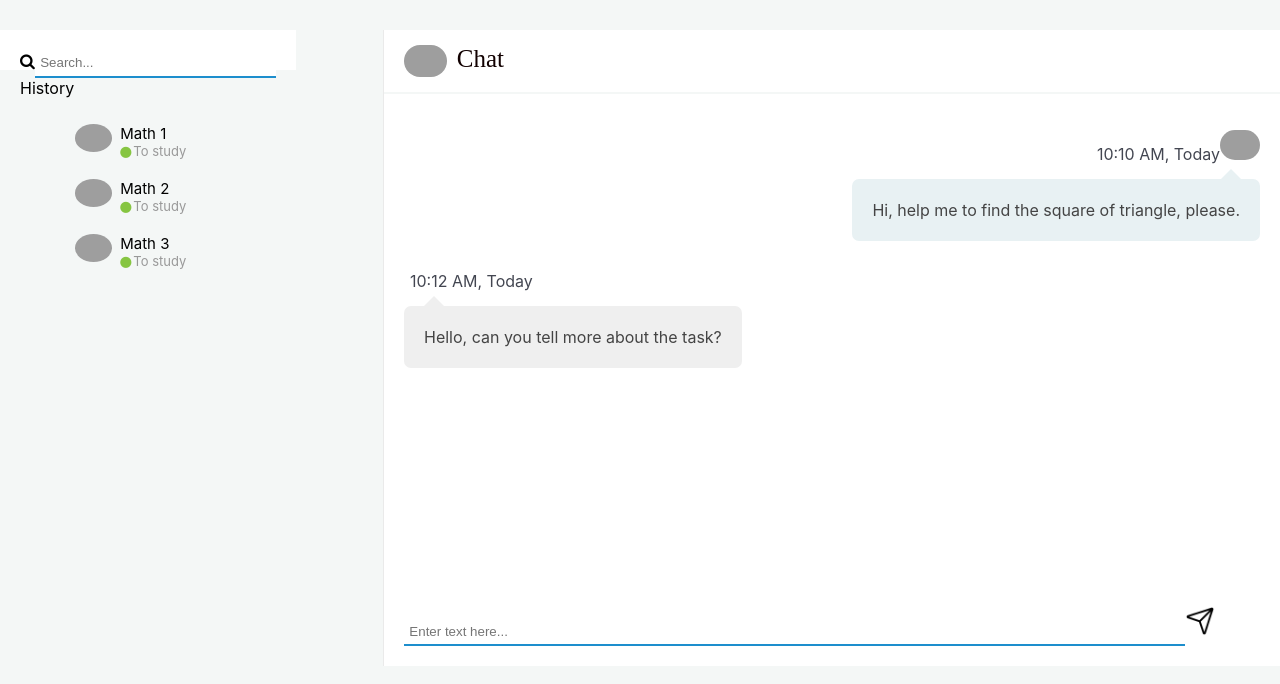
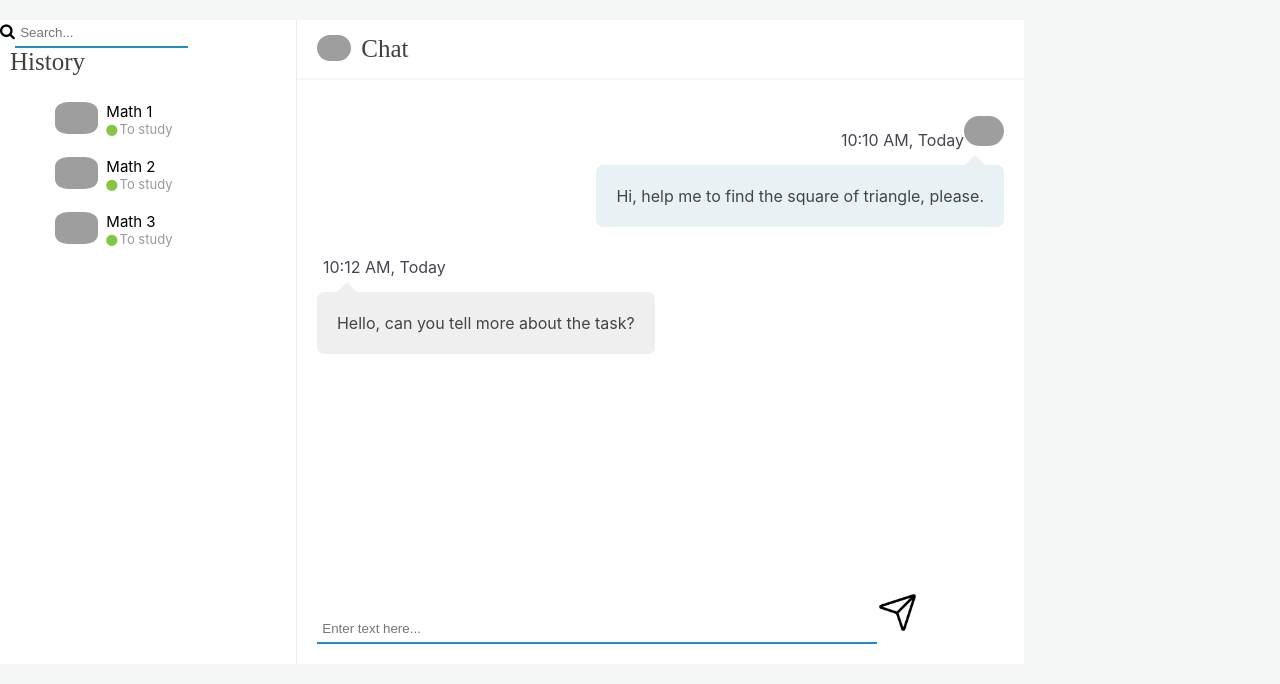
Before and after one commit to MakarenkoAI/geometry-app, a React (Create React App) app: page /chat in a window 1280 px wide. Shown: the top 684 px of the page. Built offline with nearby package versions, Linux system fonts and the light colour scheme; grey boxes are pictures that could not be loaded.

Commit message:
changed style, add chat in editor

```diff
--- a/src/pages/Chat/chat.css
+++ b/src/pages/Chat/chat.css
@@ -3,36 +3,42 @@ body {
     margin-top: 20px;
 }
 
-.container
-{
+.title {
+    float: left;
+    padding-left: 10px;
+    font-size: 25px;
+    color: rgb(67, 63, 63);
+    font-family: 'Rancho', cursive;
+    font-style: normal;
+    text-align: center;
+    justify-content: center;
+}
+
+.container {
+    display: inline-block;
     height: 100%;
+    width: 80%;
     background-color: #ffffff;
 }
 
-.card {
-    transition: .5s;
-    border: 0;
-    margin-bottom: 30px;
-    border-radius: .55rem;
-    position: relative;
-    width: 100%;
-    height: 100%;
-    box-shadow: 0 1px 2px 0 rgb(0 0 0 / 10%);
+.inline {
+    display: inline-block;
 }
 
-.chat-app .people-list {
-    float:left;
-    width: 20%;
+.people-list {
+    display: inline-block;
+    background: #ffffff;
+    float: left;
+    width: 28%;
     height: 100%;
-    position: absolute;
-    padding: 20px 20px;
     background: #ffffff;
 }
 
-.chat-app .chat {
+.chat {
+    display: inline-block;
     background: #ffffff;
-    float:right;
-    width: 70%;
+    float: right;
+    width: 71%;
     height: 100%;
     border-left: 1px solid #eaeaea
 }
@@ -65,7 +71,7 @@ body {
 
 .people-list .chat-list img {
     width: 20%;
-    border-radius: 50%
+    border-radius: 30%
 }
 
 .people-list img {
@@ -98,7 +104,7 @@ body {
     float: left;
     padding-left: 10px;
     font-size: 25px;
-    color: #100;
+    color: rgb(67, 63, 63);
     font-family: 'Rancho', cursive;
     font-style: normal;
     text-align: center;
@@ -228,7 +234,7 @@ body {
 }
 
 @media only screen and (max-width: 767px) {
-    .chat-app .people-list {
+    .people-list {
         height: 465px;
         width: 100%;
         overflow-x: auto;
@@ -237,43 +243,43 @@ body {
         display: none
     }
 
-    .chat-app .people-list.open {
+    .people-list.open {
         left: 0
     }
 
-    .chat-app .chat {
+    .chat {
         margin: 0
     }
 
-    .chat-app .chat .chat-header {
+    .chat .chat-header {
         border-radius: 0.55rem 0.55rem 0 0
     }
 
-    .chat-app .chat-history {
+    .chat-history {
         height: 300px;
         overflow-x: auto
     }
 }
 
 @media only screen and (min-width: 768px) and (max-width: 992px) {
-    .chat-app .chat-list {
+    .chat-list {
         height: 650px;
         overflow-x: auto
     }
 
-    .chat-app .chat-history {
+    .chat-history {
         height: 100%;
         overflow-x: auto
     }
 }
 
 @media only screen and (min-device-width: 768px) and (max-device-width: 1024px) and (orientation: landscape) and (-webkit-min-device-pixel-ratio: 1) {
-    .chat-app .chat-list {
+    .chat-list {
         height: 480px;
         overflow-x: auto
     }
 
-    .chat-app .chat-history {
+    .chat-history {
         height: calc(100vh - 350px);
         overflow-x: auto
     }
@@ -281,7 +287,7 @@ body {
 
 input[type=text] {
     overflow-x: auto;
-    width: 90%;
+    width: 80%;
     appearance: none;
     border: none;
     outline: none;
--- a/src/pages/Chat/chat.js
+++ b/src/pages/Chat/chat.js
@@ -16,7 +16,7 @@ const Title = () => {
 const Search = () => {
     return (
         <div className="input-group">
-            <div className="input-group-prepend">
+            <div className="input-group-prepend inline">
                 <span className="input-group-text"><i className="fa fa-search"></i></span>
                 <input type="text" className="form-control" placeholder="Search..."
                     onKeyUp={(e) => {
@@ -45,8 +45,9 @@ const HistoryPart = ({ name, tag, active }) => {
 const PeopleList = () => {
     return (
         <div id="plist" className="people-list">
-            <Search />
-            <span className='chat-about'>History</span>
+            <div className='inline'><Search />
+                <span className='title'>History</span>
+            </div>
             <ul className="chat-list">
                 <HistoryPart name={"Math 1"} tag={"To study"} />
                 <HistoryPart name={"Math 2"} tag={"To study"} />
@@ -74,7 +75,7 @@ const UserInput = () => {
                                 alert(e.target.value);
                             }
                         }} />
-                    <img src={sendButtonImage} width="30" height="30" alt="avatar" onClick={handle} />
+                    <img src={sendButtonImage} width="6%" height="6%" alt="avatar" onClick={handle} />
                 </div>
             </div>
         </div>
@@ -121,7 +122,7 @@ const ChatWindow = () => {
 const Chat = () => {
     return (
         <div className="container" >
-            <div className="card chat-app">
+            <div display='inline-block'>
                 <PeopleList />
                 <ChatWindow />
             </div>
--- a/src/pages/Editor/editor.js
+++ b/src/pages/Editor/editor.js
@@ -4,7 +4,7 @@ import ShapeBar from './components/ShapeBar';
 import SheetBar from './components/SheetBar';
 import Canvas from './components/Canvas';
 import ShapeInfo from './components/ShapeInfo'; // Import ShapeInfo
-
+import Chat from "../Chat/chat"
 const Editor = () => {
     const [selectedTool, setSelectedTool] = useState(null);
     const [selectedShape, setSelectedShape] = useState(null);
@@ -20,10 +20,11 @@ const Editor = () => {
                     <SheetBar setSelectedSheet={setSelectedSheet} />
                 </div>
                 <div>
-                    <Canvas selectedTool={selectedTool} selectedShape={selectedShape} selectedSheet={selectedSheet} setSelectedFigure={setSelectedFigure}/>
+                    <Canvas selectedTool={selectedTool} selectedShape={selectedShape} selectedSheet={selectedSheet} setSelectedFigure={setSelectedFigure} />
                 </div>
             </div>
             <ShapeInfo shape={selectedFigure} /> {/* Display selected shape info */}
+            <Chat />
         </div>
     );
 };
```
